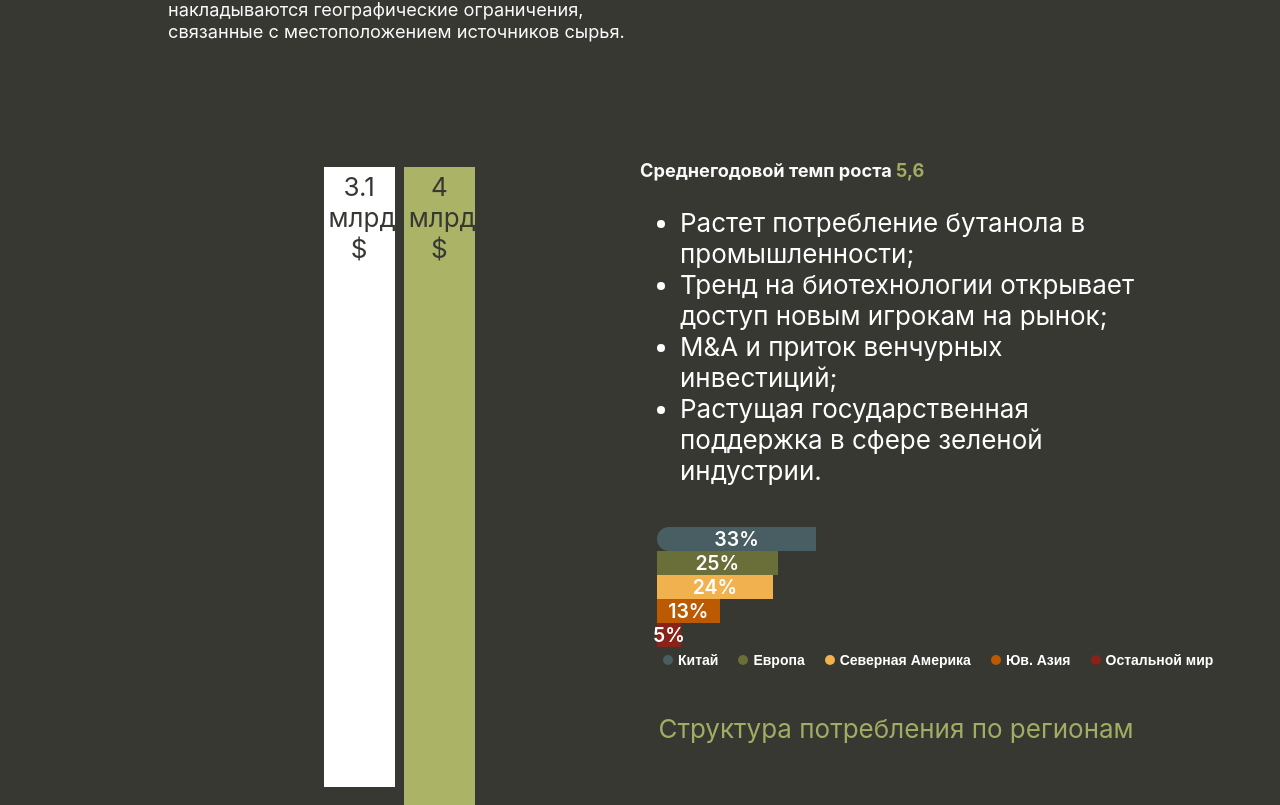
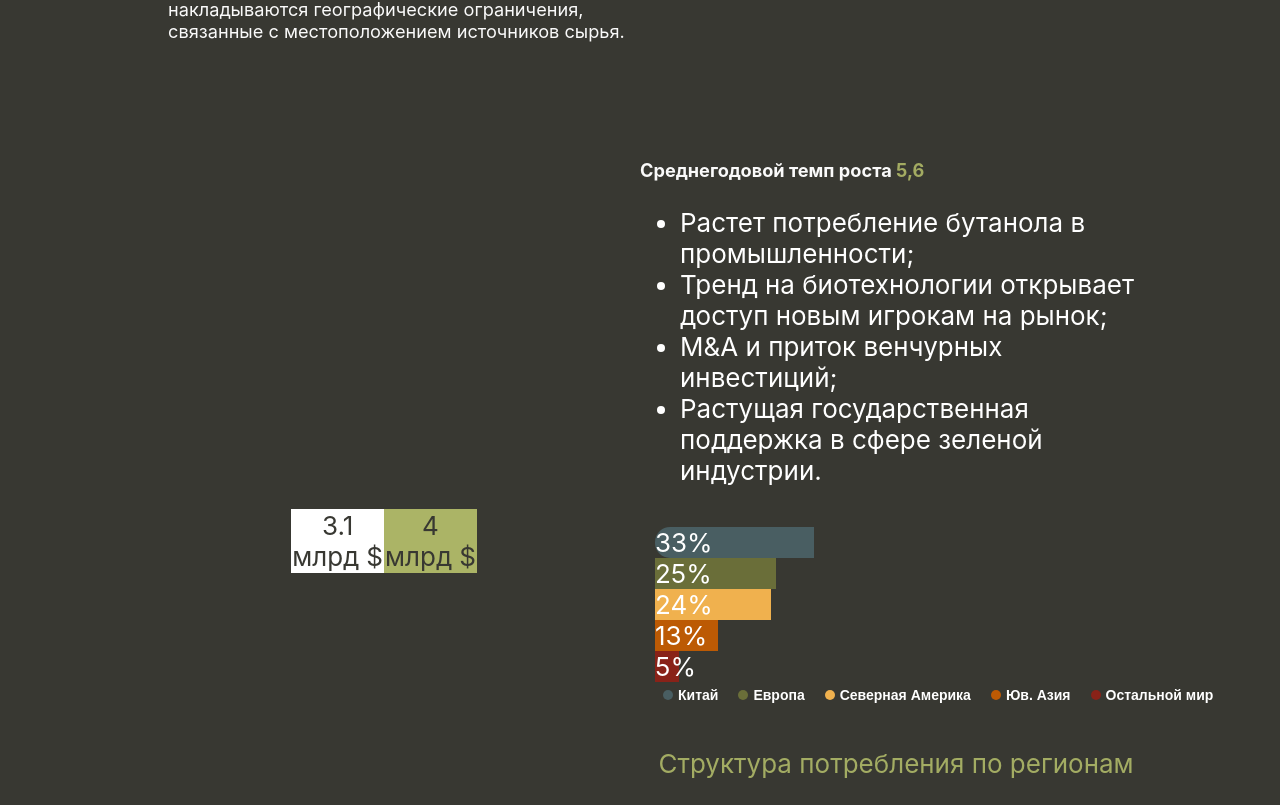
Before and after one commit to expiredy/ButaCorp, a React (Create React App) app in the folder dord-site/: page / in a window 1280 px wide. Shown: the part 995-1800 px from the top of the page. Built offline with nearby package versions, Linux system fonts and the light colour scheme.

Commit message:
Stoping updating node_modules

```diff
--- a/dord-site/src/components/information-sections/MarketChartStyle.css
+++ b/dord-site/src/components/information-sections/MarketChartStyle.css
@@ -1,15 +1,24 @@
 .chart-container{
     list-style-type: none;
+    display: flex;
+    justify-content: center;
+    align-items: center;
+    height: 100vh;
+    margin: 0;
+
 }
 
-.chart-column{
+/* .chart-column{
     display: inline-block;
     margin-right: 2%;
     padding: 1%;
     width: 13%;
     padding-bottom: 0;
+    margin-bottom: 0;
 
-}
+} */
+
+
 
 .chart-underline{
     color: #A3AC63;
@@ -22,39 +31,12 @@
 
 @import url("https://fonts.googleapis.com/css2?family=Montserrat:wght@500;600&display=swap");
 
-.syncro-card,
-.syncro-card * {
-  box-sizing: border-box;
-}
-
 .syncro-card button {
   margin: 0;
   font-family: inherit;
   font-size: inherit;
   line-height: inherit;
   letter-spacing: inherit;
-}
-
-.syncro-card {
-  position: relative;
-  display: -webkit-box;
-  display: -ms-flexbox;
-  display: flex;
-  -webkit-box-orient: vertical;
-  -webkit-box-direction: normal;
-  -ms-flex-direction: column;
-  flex-direction: column;
-  min-width: 0;
-  font-family: "Montserrat", sans-serif;
-  font-size: 16px;
-  font-weight: 500;
-  letter-spacing: 0.02em;
-  color: #000;
-  word-wrap: break-word;
-  background-color: #fff;
-  background-clip: border-box;
-  border: 1px solid #e8ebef;
-  border-radius: 5px;
 }
 
 .syncro-card-body {
@@ -65,14 +47,6 @@
   padding: 15px;
 }
 
-.syncro-card-title {
-  margin-top: 0;
-  margin-bottom: 15px;
-  font-size: 20px;
-  color: #000;
-  font-weight: 500;
-  text-align: center;
-}
 
 .syncro-progress-stepped {
   display: -webkit-box;
@@ -89,24 +63,7 @@
 }
 
 .syncro-progress-stepped-item {
-  display: -webkit-box;
-  display: -ms-flexbox;
   display: flex;
-  -webkit-box-align: center;
-  -ms-flex-align: center;
-  align-items: center;
-  -webkit-box-pack: center;
-  -ms-flex-pack: center;
-  justify-content: center;
-  font-size: 75%;
-  margin-left: 2px;
-  font-weight: 600;
-  background-color: #f3f8fc;
-  -webkit-transition: color 0.2s ease, -webkit-transform 0.2s ease;
-  transition: color 0.2s ease, -webkit-transform 0.2s ease;
-  -o-transition: transform 0.2s ease, color 0.2s ease;
-  transition: transform 0.2s ease, color 0.2s ease;
-  transition: transform 0.2s ease, color 0.2s ease, -webkit-transform 0.2s ease;
 }
 
 .syncro-progress-stepped-item:first-child {
--- a/dord-site/src/components/information-sections/MarketOverviewSection.js
+++ b/dord-site/src/components/information-sections/MarketOverviewSection.js
@@ -4,7 +4,7 @@ import "./MarketChartStyle.css";
 
 function GetGeneratedStyleForColumn(columnColor, heightPercent){
     return {
-        height: heightPercent + "vh",
+        "--size:": heightPercent / 100,
         backgroundColor: columnColor,
         color: "#383832",
     };
@@ -37,15 +37,19 @@ function GetButanolMarketChartArray(){
 
     for (var indexOfColumn = 0; indexOfColumn < globalButanolMarket.categories.length; indexOfColumn++){
         var heightPercent =  Math.floor( globalButanolMarket.categories[indexOfColumn].value / maxColumnWidth * 100);
-        console.log(indexOfColumn + " " + heightPercent);
         const styleObject = GetGeneratedStyleForColumn(globalButanolMarket.categories[indexOfColumn].columnColor, heightPercent);
+        console.log( heightPercent / 100);
         localButanolMarketChart.push(
-        <li className="chart-column" style={styleObject}>
-          {globalButanolMarket.categories[indexOfColumn].value + " "}
-             <span>{globalButanolMarket.categories[indexOfColumn].valuePostfix}</span></li>);}
+            <tr>
+                <td style={styleObject}>
+                    <span className="data">
+                        {globalButanolMarket.categories[indexOfColumn].value}<br />
+                        {globalButanolMarket.categories[indexOfColumn].valuePostfix}</span></td>
+            </tr>
+        );}
 
 
-    butanolMarketChartConstructor.push(<ul className="chart-container">{localButanolMarketChart}</ul>);
+    butanolMarketChartConstructor.push(<div className="chart-container">{localButanolMarketChart}</div>);
     butanolMarketChartConstructor.push(<p className="chart-underline">{globalButanolMarket.title}</p>);
     return butanolMarketChartConstructor;
 }
--- a/dord-site/src/components/nav-bar/NavBarStyle.css
+++ b/dord-site/src/components/nav-bar/NavBarStyle.css
@@ -55,6 +55,11 @@ nav{
         position: relative;
         justify-content: flex-end;
     }
+    .hamburger-logo:hover{
+        height: 500px;
+        width: 100px;
+    }
+
     .line-link {
         width: 30px;
         height: 3px;
```
Also changed, not shown: dord-site/src/components/app/App.css (renamed from dord-site/src/components/App/App.css), dord-site/src/components/app/App.js (renamed from dord-site/src/components/App/App.js), 2 other files (tests, documents, lock files or other folders).
